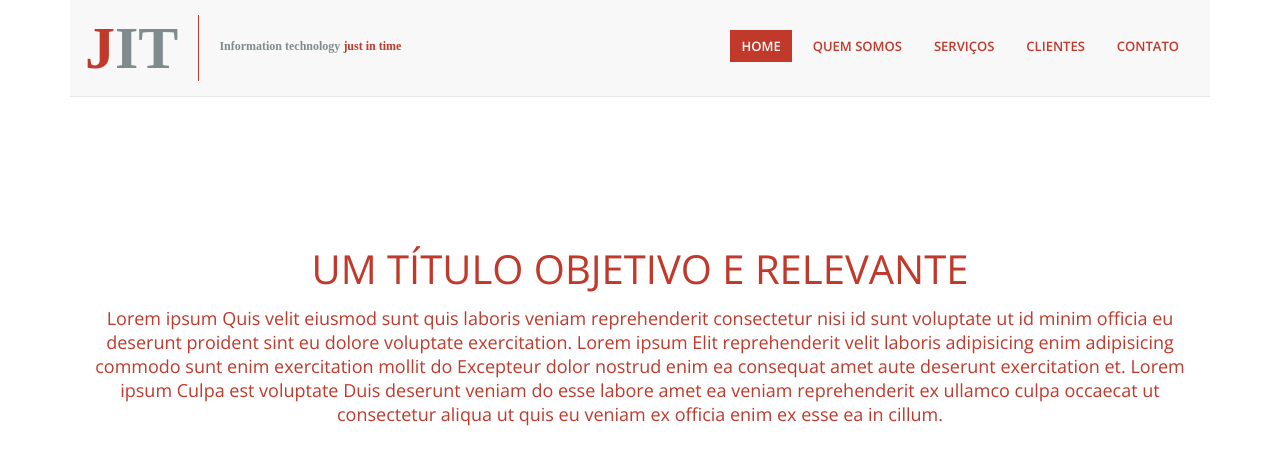
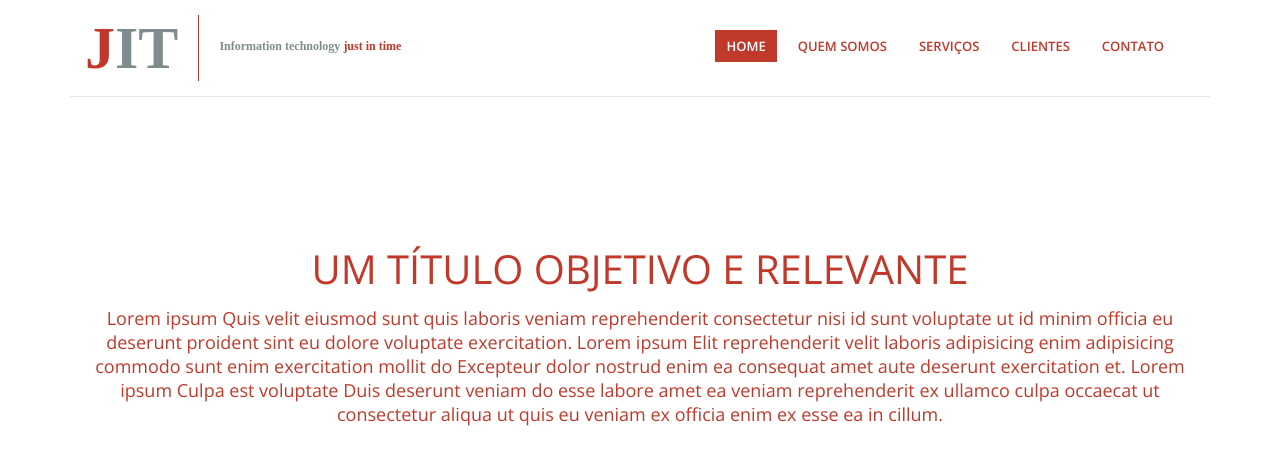
Before and after one commit to williamurbano/jit-info, a website: page index.html in a window 1280 px wide. Drawn offline with nearby package versions, Linux system fonts and the light colour scheme; files that its build step writes are made by us from their sources; a web font is replaced by a local one.

Commit message:
Correção dos menus

```diff
--- a/index.html
+++ b/index.html
@@ -11,7 +11,7 @@
 <body>
   <div id="container" class="container">
     <nav class="navbar navbar-default navbar-static-top" role="navigation">
-      <div class="container">
+      <!-- <div class="container"> -->
         <div class="navbar-header">
           <button type="button" class="navbar-toggle" data-toggle="collapse" data-target="#menu">
             <span class="sr-only">Visualizar menu</span>
@@ -51,7 +51,7 @@
         </div><!-- /.navbar-collapse -->
 
         <div class="clearfix"></div>
-      </div>
+      <!-- </div> -->
     </nav>
 
     <div class="clearfix"></div>
--- a/src/less/jit-info.less
+++ b/src/less/jit-info.less
@@ -109,6 +109,7 @@ textarea {
 
   // sobresecrevendo estilos do twitter bootstrap
   .navbar {
+    background: none;
     // border: none;
 
     .navbar-header {
```
Also changed, not shown: clientes.html (+2 -2 lines), contato.html (+2 -2 lines), quem-somos.html (+2 -2 lines), servicos.html (+2 -2 lines), src/partials/head.html (+2 -2 lines), build/css/jit-info.css, build/css/jit-info.min.css, build/js/jit-info.js.
